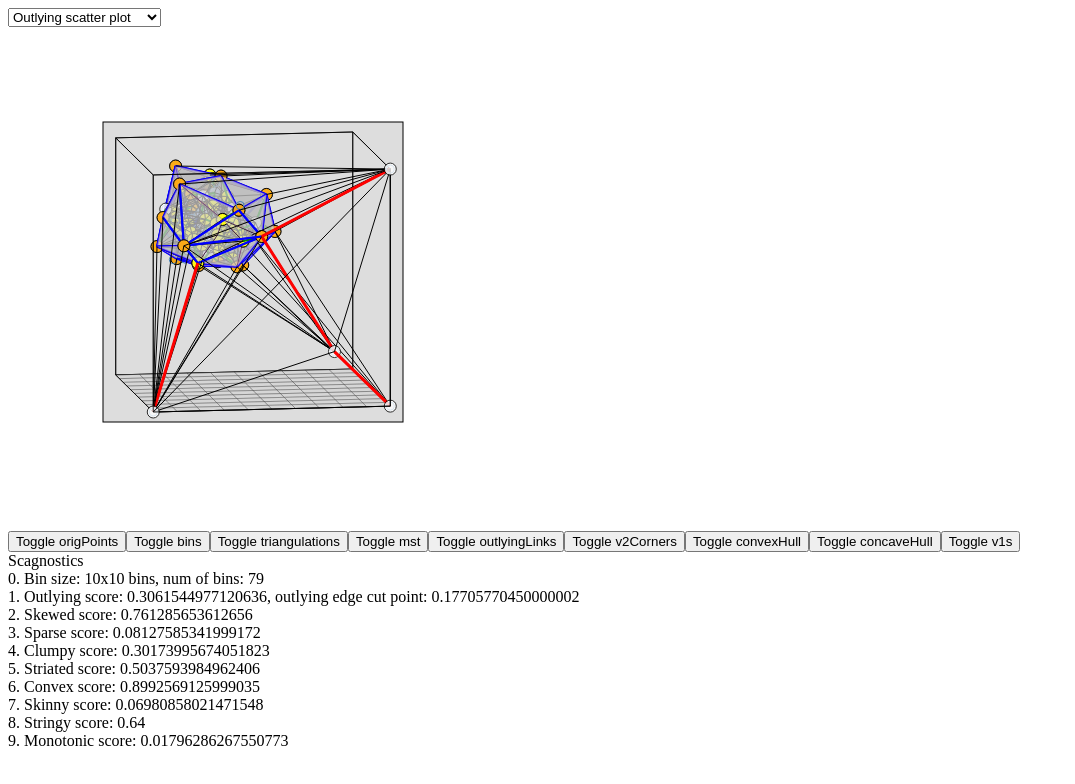
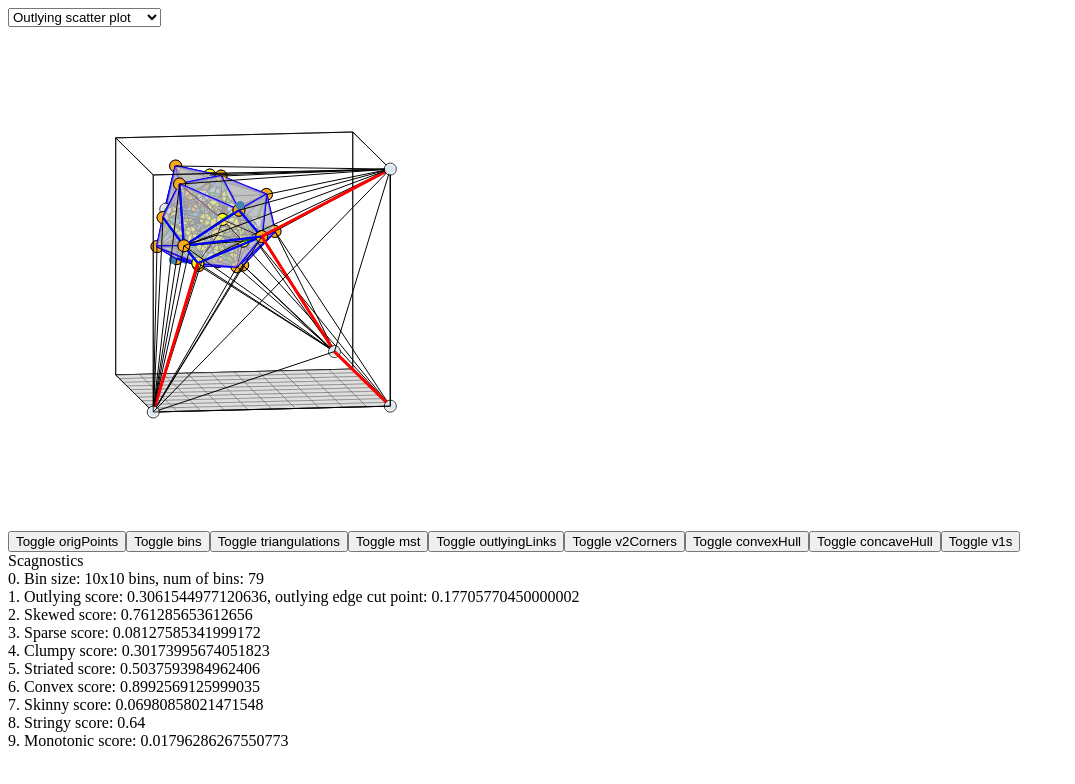
Before and after one commit to iDataVisualizationLab/ScagnosticsJS, a website: page scagnostics3d/index.html in a window 1280 px wide. Shown: the whole page, without its empty margins (0-1075 px from the left). Drawn offline with Linux system fonts and the light colour scheme.

Commit message:
Commit before changing name

```diff
--- a/scagnostics3d/index.html
+++ b/scagnostics3d/index.html
@@ -305,9 +305,9 @@
         let points = [];
         cornerPoints.forEach(p => {
             //Top left points
-            let randomX = d3.randomNormal(p[0] * svgWidth / 4, 1),
-                randomY = d3.randomNormal(p[1] * svgHeight / 4, 1),
-                randomZ = d3.randomNormal(p[2] * svgHeight / 4, 1);
+            let randomX = d3.randomNormal(p[0] * svgWidth / 4, 2),
+                randomY = d3.randomNormal(p[1] * svgHeight / 4, 2),
+                randomZ = d3.randomNormal(p[2] * svgHeight / 4, 2);
             // let randomX = d3.randomNormal(p[0] * svgWidth / 4, 5),
             //     randomY = d3.randomNormal(p[1] * svgHeight / 4, 5),
             //     randomZ = d3.randomNormal(p[2] * svgHeight / 4, 5);
@@ -319,7 +319,7 @@
 
     }
 
-    /***********STRIATED data*******************/
+    /***********STRIATED DATA*******************/
     striatedScatterPlot();
 
     function striatedScatterPlot() {
@@ -345,6 +345,33 @@
         });
         let points = plane1.concat(plane2);
         datasets.push(points);
+
+        // //THE FOLLOWING IS FOR THE PAPER'S GRAPHIC ONLY
+        // let x1 = t=>1+t, y1 = t=>3-1.3*t, z1 = t=>1-t;
+        // let x2 = t=>-100-t, y2 = t=>-100+1.3*t, z2 = t=>-10+t;
+        // let x3 = t=>-50-t, y3 = t=>-50+1.3*t, z3 = t=>-5+t;
+        // let x4 = t=>30+t, y4 = t=>30-1.3*t, z4 = t=>5-t;
+        // let noise = d3.randomUniform(-2, 2);
+        // let line1 = d3.range(50).map(()=>{
+        //     let t = d3.randomUniform(10, 50)();
+        //     return [x1(t), y1(t)+noise(), z1(t)];
+        // });
+        // let line2 = d3.range(50).map(()=>{
+        //     let s = d3.randomUniform(10, 50)();
+        //     return [x2(s), y2(s)+noise(), z2(s)];
+        // });
+        // let line3 = d3.range(50).map(()=>{
+        //     let s = d3.randomUniform(10, 50)();
+        //     return [x3(s), y3(s)+noise(), z3(s)];
+        // });
+        //
+        // let line4 = d3.range(50).map(()=>{
+        //     let s = d3.randomUniform(10, 50)();
+        //     return [x4(s), y4(s)+noise(), z4(s)];
+        // });
+        //
+        // let points = line1.concat(line2).concat(line3).concat(line4);
+        // datasets.push(points);
     }
 
 
@@ -430,6 +457,13 @@
         }
         ;
         datasets.push(points);
+        // let noise = () => Math.random() / 50;
+        // let points = [];
+        // for (let x = 0; x < 150; x++) {
+        //     points.push([x + noise(), Math.sin(x * Math.PI / 30) + noise(), Math.cos(x * Math.PI / 30) + noise()])
+        // }
+        // ;
+        // datasets.push(points);
     }
 
     /***********Monotonic Data*******************/
@@ -458,7 +492,7 @@
     function draw(points) {
         //Clean the svg if it has some data
         scagsvg.selectAll("*").remove();
-        drawContentBound(scagsvg);
+        // drawContentBound(scagsvg);
 
         scag = scagnostics3d(points, scagOptions);
 
@@ -576,9 +610,9 @@
         };
         let origPointsOptions = {
             'stroke': pointColor,
-            // 'fill': pointColor,
-            'fill': 'none',
-            // 'opacity': dataPointOpacity,
+            'fill': pointColor,
+            // 'fill': 'none',
+            'opacity': dataPointOpacity,
             'opacity': 1,
             'r': dataPointRadius
         };
```
Also changed, not shown: index.html (+3 -3 lines).
